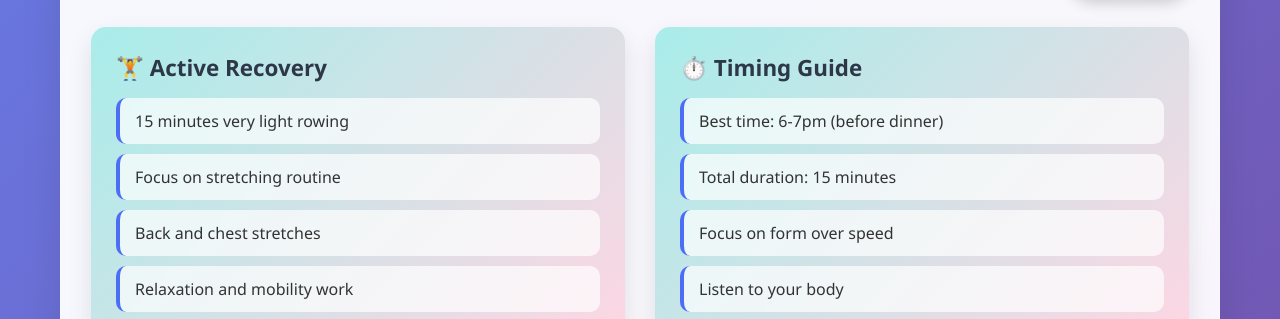
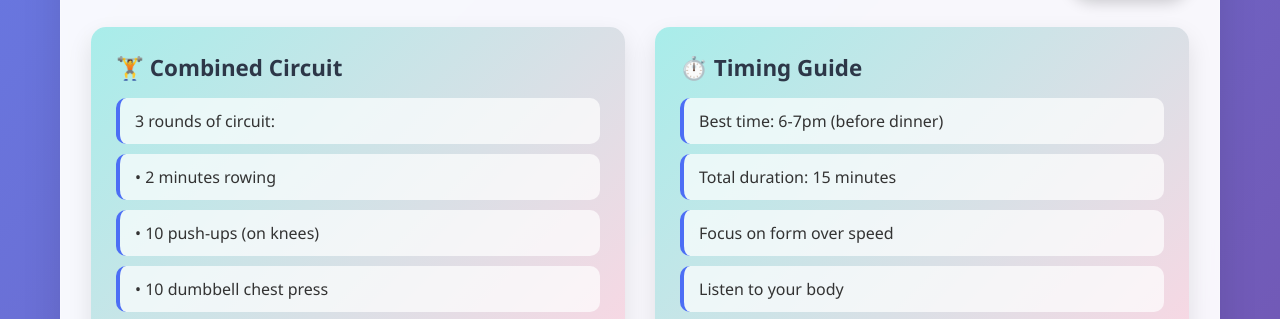
Before and after one commit to H791245/fts, a plain HTML site: page index.html in a window 1280 px wide. Shown: the part 459-778 px from the top of the page. Drawn offline with Linux system fonts and the light colour scheme.

Commit message:
Update index.html

```diff
--- a/index.html
+++ b/index.html
@@ -335,31 +335,31 @@
         <div class="progress-section">
             <h2 class="progress-title">Weekly Overview</h2>
             <div class="weekly-grid">
-                <div class="day-card" onclick="showDay(0)">
+                <div class="day-card" onclick="showDay(1)">
                     <div class="day-name">MON</div>
                     <div class="day-type">Upper Body</div>
                 </div>
-                <div class="day-card" onclick="showDay(1)">
+                <div class="day-card" onclick="showDay(2)">
                     <div class="day-name">TUE</div>
                     <div class="day-type">Cardio</div>
                 </div>
-                <div class="day-card" onclick="showDay(2)">
+                <div class="day-card" onclick="showDay(3)">
                     <div class="day-name">WED</div>
                     <div class="day-type">Circuit</div>
                 </div>
-                <div class="day-card" onclick="showDay(3)">
+                <div class="day-card" onclick="showDay(4)">
                     <div class="day-name">THU</div>
                     <div class="day-type">Upper Body</div>
                 </div>
-                <div class="day-card" onclick="showDay(4)">
+                <div class="day-card" onclick="showDay(5)">
                     <div class="day-name">FRI</div>
                     <div class="day-type">Cardio</div>
                 </div>
-                <div class="day-card" onclick="showDay(5)">
+                <div class="day-card" onclick="showDay(6)">
                     <div class="day-name">SAT</div>
                     <div class="day-type">Circuit</div>
                 </div>
-                <div class="day-card rest-day" onclick="showDay(6)">
+                <div class="day-card rest-day" onclick="showDay(0)">
                     <div class="day-name">SUN</div>
                     <div class="day-type">Recovery</div>
                 </div>
@@ -373,7 +373,7 @@
 
     <script>
         const workoutProgram = {
-            0: { // Monday
+            1: { // Monday
                 type: "Upper Body Focus",
                 exercises: [
                     "Warm-up: 2 minutes light movement",
@@ -389,7 +389,7 @@
                     "Stay hydrated throughout the day"
                 ]
             },
-            1: { // Tuesday
+            2: { // Tuesday
                 type: "Cardio Focus",
                 exercises: [
                     "2 minutes easy warm-up pace",
@@ -404,7 +404,7 @@
                     "Recovery snack with protein & carbs"
                 ]
             },
-            2: { // Wednesday
+            3: { // Wednesday
                 type: "Combined Circuit",
                 exercises: [
                     "3 rounds of circuit:",
@@ -420,7 +420,7 @@
                     "Focus on recovery nutrition after"
                 ]
             },
-            3: { // Thursday
+            4: { // Thursday
                 type: "Upper Body Focus",
                 exercises: [
                     "Warm-up: 2 minutes light movement",
@@ -436,7 +436,7 @@
                     "Post-workout protein is crucial"
                 ]
             },
-            4: { // Friday
+            5: { // Friday
                 type: "Cardio Focus",
                 exercises: [
                     "2 minutes easy warm-up pace",
@@ -451,7 +451,7 @@
                     "Celebrate weekly progress!"
                 ]
             },
-            5: { // Saturday
+            6: { // Saturday
                 type: "Combined Circuit",
                 exercises: [
                     "3 rounds of circuit:",
@@ -467,7 +467,7 @@
                     "Prepare healthy snacks"
                 ]
             },
-            6: { // Sunday
+            0: { // Sunday
                 type: "Active Recovery",
                 exercises: [
                     "15 minutes very light rowing",
```
